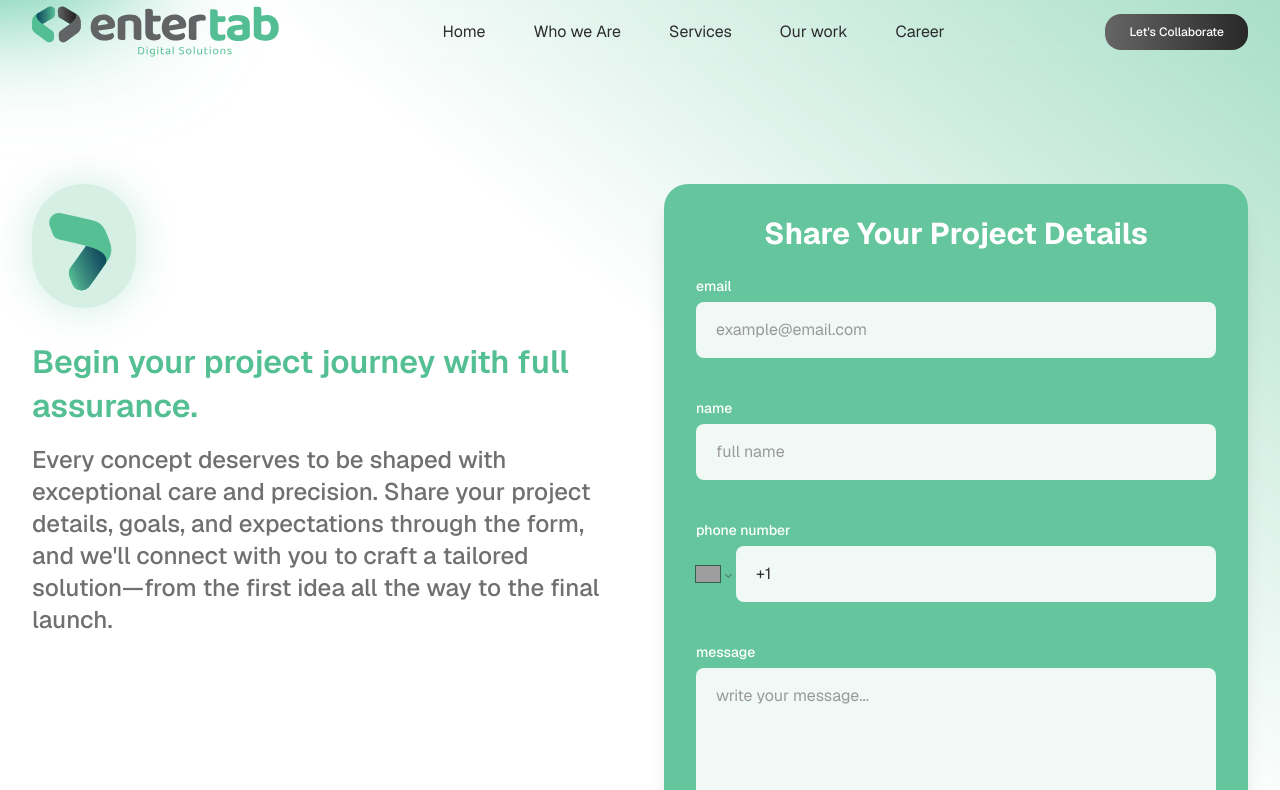
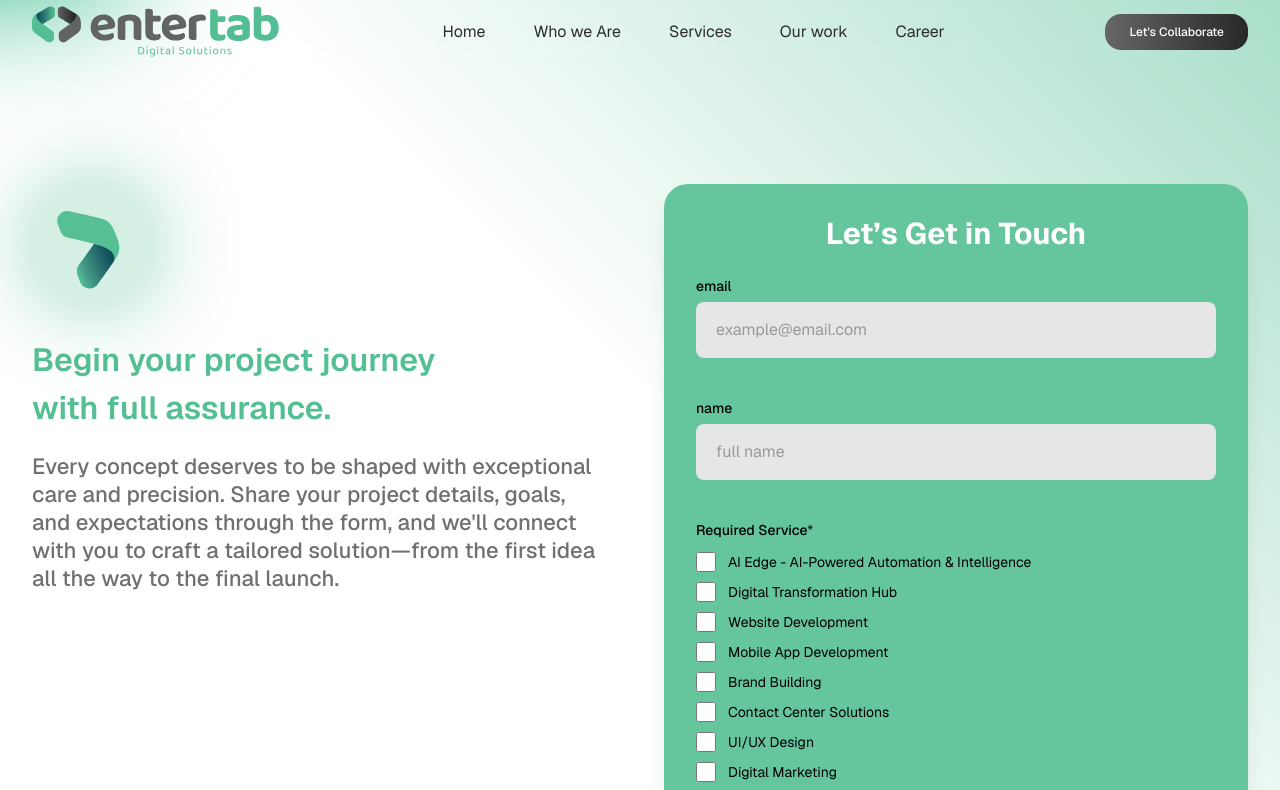
Before and after one commit to EntertabOrganization/entertab, a Next.js app: page /contact/begin-your-project in a window 1280 px wide. Shown: the top 790 px of the page. Built offline with nearby package versions, Linux system fonts and the light colour scheme; grey boxes are pictures that could not be loaded.

Commit message:
Update BeginyourProject

```diff
--- a/app/components/Contact/ContactPageForm.tsx
+++ b/app/components/Contact/ContactPageForm.tsx
@@ -1,14 +1,25 @@
 "use client";
 
 import { useState } from "react";
-import PhoneInput, { isValidPhoneNumber } from "react-phone-number-input";
-import "react-phone-number-input/style.css";
 
 interface ContactPageFormProps {
   title?: string;
   buttonText?: string;
   onSubmit?: (formData: any) => void;
 }
+
+const SERVICES = [
+  "AI Edge - AI-Powered Automation & Intelligence",
+  "Digital Transformation Hub",
+  "Website Development",
+  "Mobile App Development",
+  "Brand Building",
+  "Contact Center Solutions",
+  "UI/UX Design",
+  "Digital Marketing",
+  "Marketing Content Writing",
+  "Social Media Management",
+];
 
 export default function ContactPageForm({
   title = "Get in Touch",
@@ -18,7 +29,7 @@ export default function ContactPageForm({
   const [formData, setFormData] = useState({
     email: "",
     name: "",
-    phone: "",
+    requiredServices: [] as string[],
     message: "",
   });
 
@@ -28,10 +39,17 @@ export default function ContactPageForm({
     setFormData((prev) => ({ ...prev, [e.target.name]: e.target.value }));
   };
 
+  const handleServiceChange = (service: string) => {
+    setFormData((prev) => ({
+      ...prev,
+      requiredServices: prev.requiredServices.includes(service)
+        ? prev.requiredServices.filter((s) => s !== service)
+        : [...prev.requiredServices, service],
+    }));
+  };
+
   const handleSubmit = (e: React.FormEvent) => {
     e.preventDefault();
-
-    if (!formData.phone || !isValidPhoneNumber(formData.phone)) return;
 
     if (onSubmit) {
       onSubmit(formData);
@@ -41,7 +59,8 @@ export default function ContactPageForm({
   };
 
   return (
-    <div className="bg-[#65C59D] rounded-3xl p-6 md:p-8 shadow-xl min-h-[600px] flex flex-col">
+    <div className="bg-[#65C59D] rounded-3xl p-6 md:p-8 shadow-xl min-h-[600px] flex flex-col"
+    >
       <h3 className="text-white text-2xl md:text-3xl font-bold text-center mb-6">
         {title}
       </h3>
@@ -50,7 +69,7 @@ export default function ContactPageForm({
         <div className="flex flex-col gap-5 flex-1 min-h-0">
           {/* Email */}
           <div className="mb-5">
-            <label className="block text-white text-sm font-medium mb-1.5">
+            <label className="block text-black text-sm font-medium mb-1.5">
               email
             </label>
             <input
@@ -59,14 +78,14 @@ export default function ContactPageForm({
               value={formData.email}
               onChange={handleChange}
               placeholder="example@email.com"
-              className="w-full px-5 py-4 rounded-lg bg-white/90 text-text-dark text-base placeholder:text-text-light-gray focus:outline-none focus:ring-2 focus:ring-white/50"
+              className="w-full px-5 py-4 rounded-lg bg-[#E6E6E6] text-text-dark text-base placeholder:text-text-light-gray focus:outline-none focus:ring-2 focus:ring-white/50"
               required
             />
           </div>
 
           {/* Name */}
           <div className="mb-5">
-            <label className="block text-white text-sm font-medium mb-1.5">
+            <label className="block text-black text-sm font-medium mb-1.5">
               name
             </label>
             <input
@@ -75,43 +94,37 @@ export default function ContactPageForm({
               value={formData.name}
               onChange={handleChange}
               placeholder="full name"
-              className="w-full px-5 py-4 rounded-lg bg-white/90 text-text-dark text-base placeholder:text-text-light-gray focus:outline-none focus:ring-2 focus:ring-white/50"
+              className="w-full px-5 py-4 rounded-lg bg-[#E6E6E6] text-text-dark text-base placeholder:text-text-light-gray focus:outline-none focus:ring-2 focus:ring-white/50"
               required
             />
           </div>
 
-          {/* Phone Number */}
+          {/* Required Service */}
           <div className="mb-5">
-            <label className="block text-white text-sm font-medium mb-1.5">
-              phone number
+            <label className="block text-black text-sm font-medium mb-3">
+              Required Service<span style={{ color: "#252432" }}>*</span>
             </label>
-
-            <PhoneInput
-              international
-              defaultCountry="US"
-              value={formData.phone}
-              onChange={(value) =>
-                setFormData((prev) => ({ ...prev, phone: value ?? "" }))
-              }
-              placeholder="please enter phone number"
-              className="w-full"
-              countrySelectProps={{
-                className:
-                  "px-5 py-4 rounded-lg bg-white/90 text-text-dark text-base focus:outline-none focus:ring-2 focus:ring-white/50 cursor-pointer",
-              }}
-              numberInputProps={{
-                className:
-                  "w-full px-5 py-4 rounded-lg bg-white/90 text-text-dark text-base placeholder:text-text-light-gray focus:outline-none focus:ring-2 focus:ring-white/50",
-                required: true,
-                name: "phone",
-                autoComplete: "tel",
-              }}
-            />
+            <div className="space-y-2.5">
+              {SERVICES.map((service) => (
+                <label
+                  key={service}
+                  className="flex items-center gap-3 cursor-pointer group"
+                >
+                  <input
+                    type="checkbox"
+                    checked={formData.requiredServices.includes(service)}
+                    onChange={() => handleServiceChange(service)}
+                    className="w-5 h-5 rounded border-2 border-white/40 bg-white/20 checked:bg-white checked:border-white text-green-600 cursor-pointer accent-white"
+                  />
+                  <span className="text-black text-sm">{service}</span>
+                </label>
+              ))}
+            </div>
           </div>
 
           {/* Message */}
           <div className="flex flex-col">
-            <label className="block text-white text-sm font-medium mb-1.5">
+            <label className="block text-black text-sm font-medium mb-1.5">
               message
             </label>
             <textarea
@@ -120,7 +133,7 @@ export default function ContactPageForm({
               onChange={handleChange}
               placeholder="write your message..."
               rows={6}
-              className="w-full px-5 py-4 rounded-lg bg-white/90 text-text-dark text-base placeholder:text-text-light-gray focus:outline-none focus:ring-2 focus:ring-white/50 resize-none"
+              className="w-full px-5 py-4 rounded-lg bg-[#E6E6E6] text-text-dark text-base placeholder:text-text-light-gray focus:outline-none focus:ring-2 focus:ring-white/50 resize-none"
               required
             />
           </div>
--- a/app/contact/begin-your-project/page.tsx
+++ b/app/contact/begin-your-project/page.tsx
@@ -8,19 +8,20 @@ export default function BeginYourProjectPage() {
     <>
       <Header />
       <main>
-        <section className="py-16 md:py-24 bg-gradient-to-br from-white via-white to-mint-subtle" style={{
-          background:
-            "linear-gradient(to bottom left, rgba(83, 190, 147, 0.5) 0%, #FFFFFF 40.3846%)",
+        <section className="py-16 md:py-24" style={{
+          background: "linear-gradient(to bottom left, rgba(83, 190, 147, 0.5) 0%, #FFFFFF 40.3846%)"
         }}>
           <div className="mx-auto w-full max-w-7xl px-4 sm:px-6 lg:px-8">
             {/* Form Section */}
             <div className="grid grid-cols-1 lg:grid-cols-2 gap-8 lg:gap-12 items-start mt-22">
               {/* Left - Project Details Placeholder */}
               <div className="mb-12 md:mb-16">
-                <div className="inline-flex rounded-full p-3 mb-8" style={{
+                <div className="inline-flex items-center justify-center rounded-full p-3 mb-8" style={{
+                  width: 120,
+                  height: 120,
                   background: "rgba(152, 216, 190, 0.4)",
-                  backdropFilter: "blur(103.3px)",
-                  boxShadow: "0 0 40px rgba(86, 191, 148, 0.3)"
+                  backdropFilter: "blur(160px)",
+                  boxShadow: "0 0 90px rgba(86, 191, 148, 0.7)"
                 }}>
                   <svg width="80" height="100" viewBox="0 0 131 157" fill="none" xmlns="http://www.w3.org/2000/svg">
                     <path d="M68.7319 78.3219C66.071 82.151 63.8387 85.4345 61.5337 88.6711C55.79 96.7571 50.0317 104.834 44.2343 112.88C40.5434 118.006 39.7288 123.453 42.0498 129.348C43.468 132.952 44.7721 136.594 46.1946 140.196C48.6121 146.326 53.0952 150.07 59.6626 150.83C65.9247 151.549 71.0823 149.244 74.7768 144.054C84.7623 130.035 94.8388 116.081 104.619 101.927C110.887 92.8622 111.799 82.8637 108.065 72.5899C105.582 65.7519 103.077 58.8761 99.8973 52.3501C95.9675 44.2853 89.2431 38.9904 80.5016 36.8598C63.1209 32.6169 45.7014 28.5265 28.2165 24.7201C15.5962 21.9715 5.40242 33.6588 9.46821 45.9081C10.7585 49.7967 12.3889 53.5641 13.7799 57.4195C15.9842 63.517 20.282 67.0383 26.5888 68.4532C38.9349 71.2213 51.2472 74.1292 63.5664 76.9925C65.11 77.3423 66.6191 77.7696 68.7319 78.3219Z" fill="#56BF94" />
@@ -40,20 +41,16 @@ export default function BeginYourProjectPage() {
                 <h1 style={{
                   fontWeight: 600,
                   fontSize: "32px",
-                  lineHeight: "44px",
-                  letterSpacing: "-2%",
                   color: "#54BF93",
-                  marginBottom: "16px"
-                }} className="max-w-xl">
+                }} className="max-w-md mb-5 ">
                   Begin your project journey with full assurance.
                 </h1>
                 <p style={{
                   fontWeight: 500,
-                  fontSize: "24px",
-                  lineHeight: "32px",
-                  letterSpacing: "0%",
+                  fontSize: "22px",
+                  lineHeight: "28px",
                   color: "#707072",
-                }} className="max-w-3xl">
+                }} className="max-w-xl">
                   Every concept deserves to be shaped with exceptional care and precision. Share your project details, goals, and expectations through the form, and we'll connect with you to craft a tailored solution—from the first idea all the way to the final launch.
                 </p>
               </div>
@@ -61,14 +58,14 @@ export default function BeginYourProjectPage() {
               {/* Right - Contact Form */}
               <div className="order-1 lg:order-2">
                 <ContactPageForm
-                  title="Share Your Project Details"
+                  title="Let’s Get in Touch"
                   buttonText="Submit Project Inquiry"
                 />
               </div>
             </div>
           </div>
         </section>
-      </main>
+      </main >
       <Footer />
     </>
   );
```
